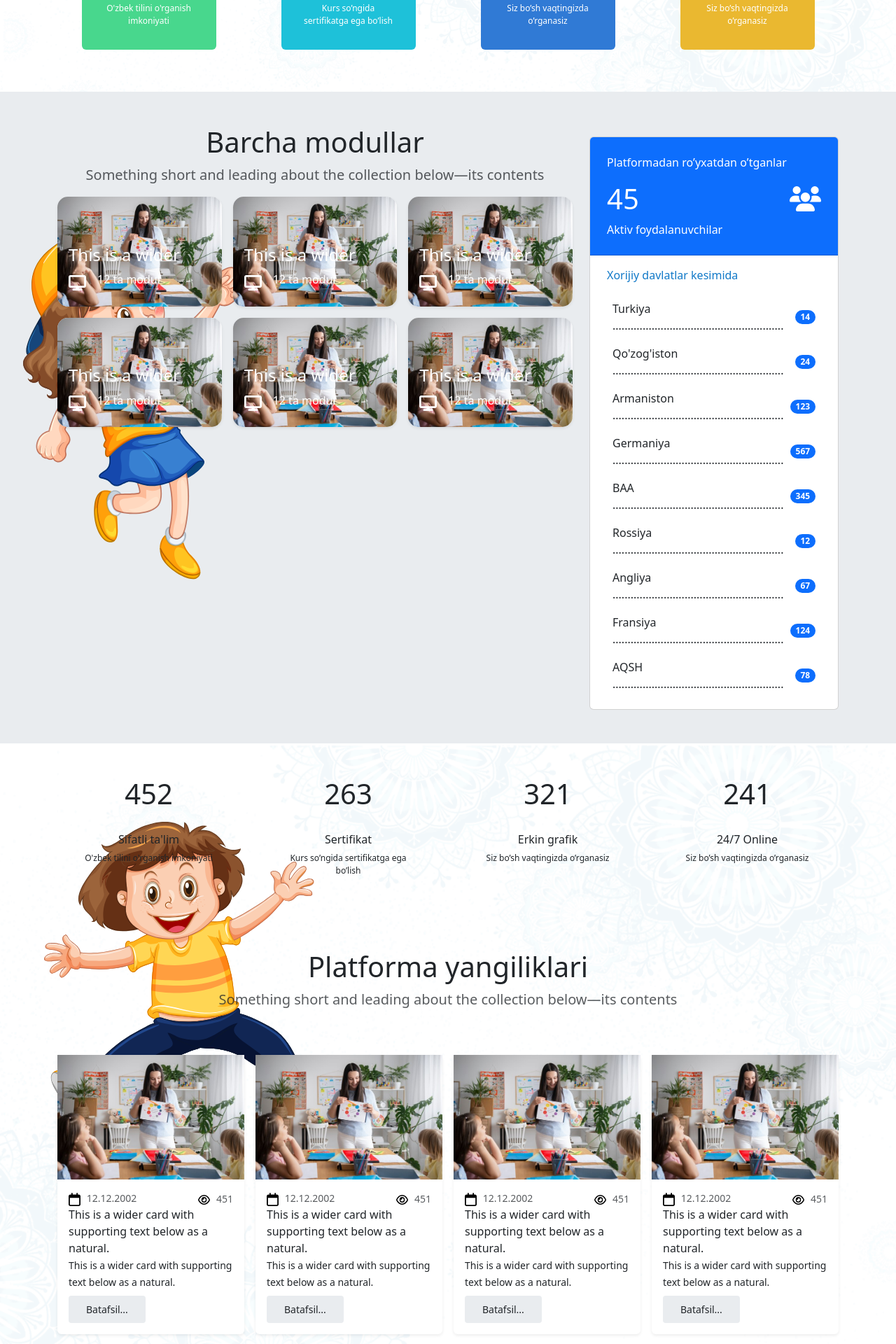
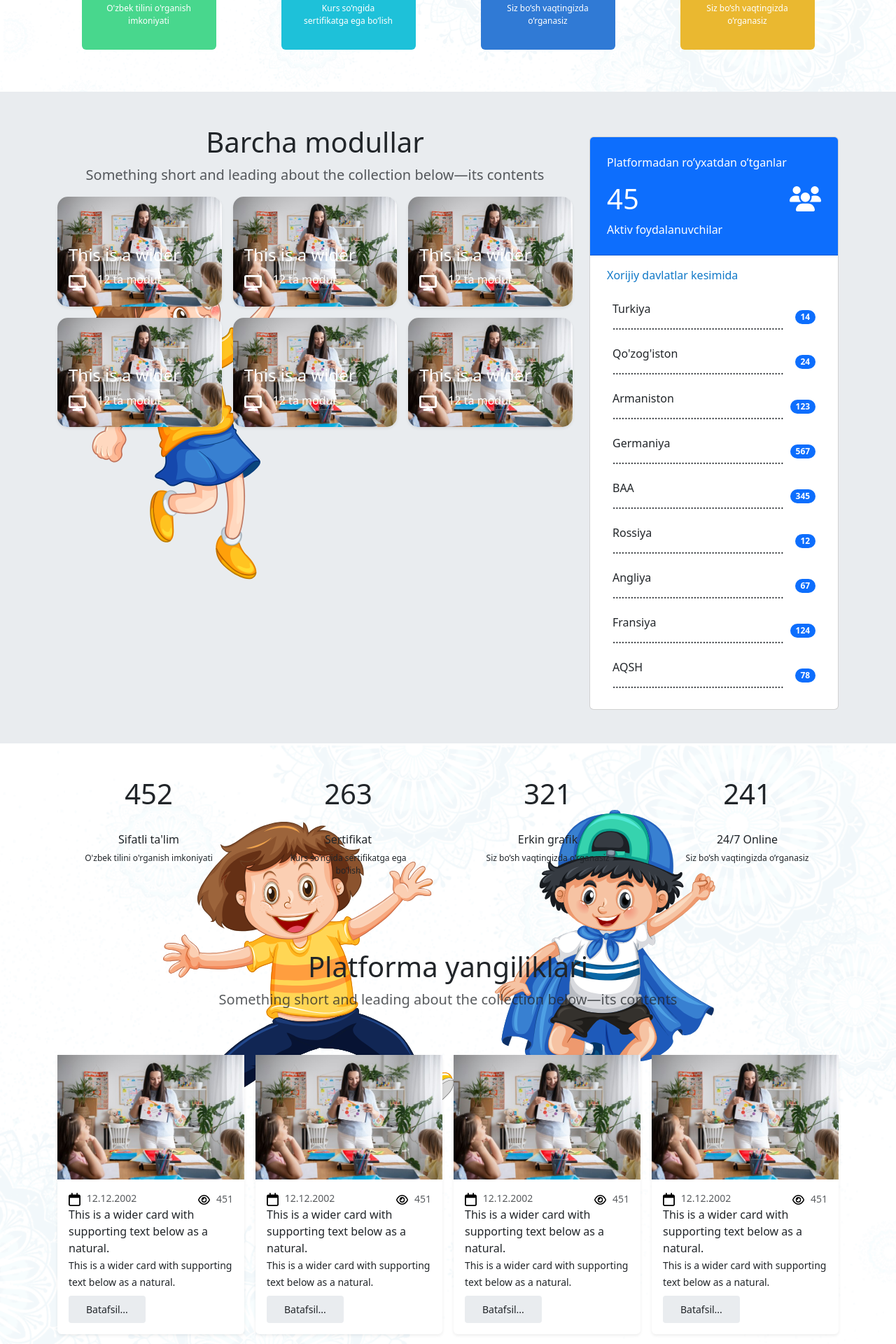
Before and after one commit to axrorbekdf/ozbektili-project, a Vue app: page / in a window 1280 px wide. Shown: the part 760-2680 px from the top of the page at 70% size. Built offline with nearby package versions, Linux system fonts and the light colour scheme.

Commit message:
deploy github pages

```diff
--- a/src/views/HomeView.vue
+++ b/src/views/HomeView.vue
@@ -516,13 +516,13 @@
   background-image: url('../assets/news-back-left.png'), url('../assets/news-back-right.png'), url('../assets/background.png');
     background-size: auto, auto, cover;
     background-repeat: no-repeat, no-repeat, no-repeat;
-    background-position: -30vh -0, 130vh 0, 100%;
+    background-position: -25% 0, 130% 0, 100%;
 }
 .module-back{
   background-image: url('../assets/module-left.png'), url('../assets/module-right.png');
   background-size: auto, auto;
   background-repeat: no-repeat no-repeat;
-  background-position: -35vh 13vh, 133vh -13vh;
+  background-position: -25vh 13vh, 133vh -13vh;
 }
 
 .bg-naqsh{
```
